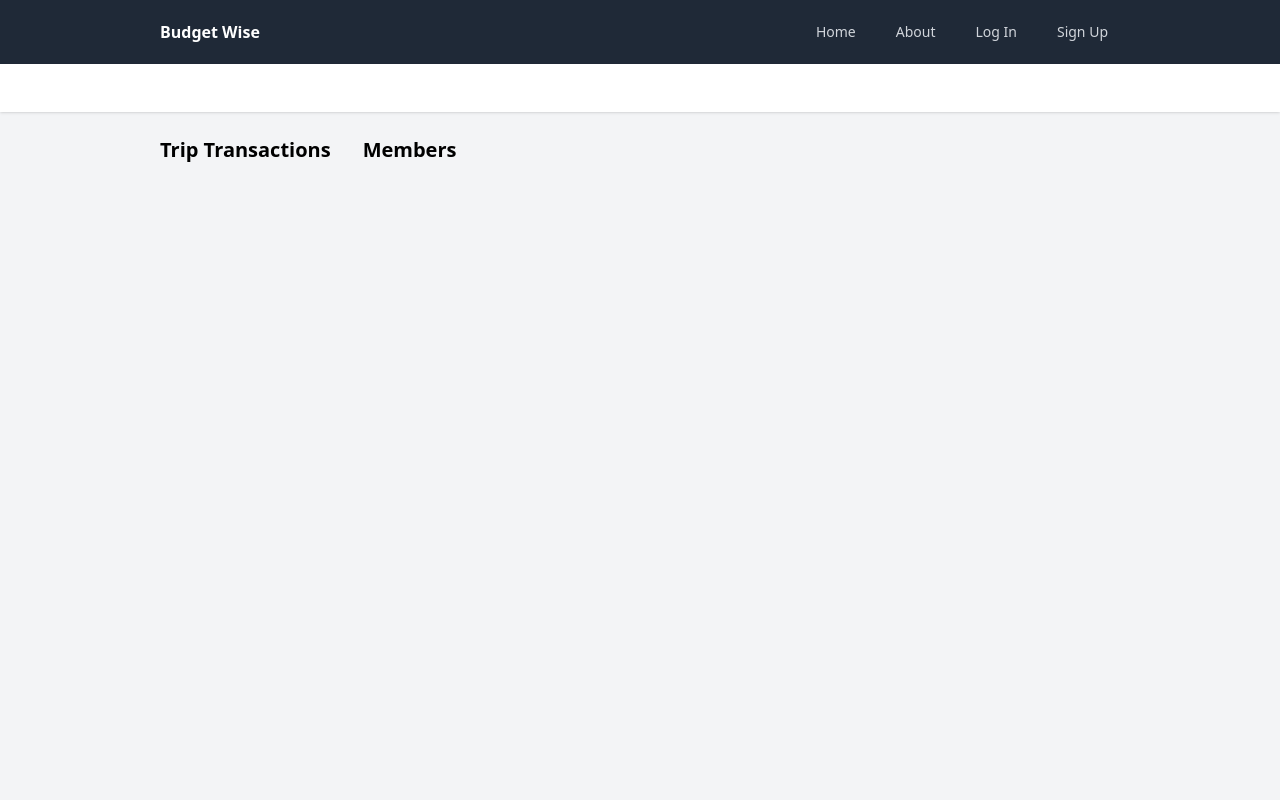
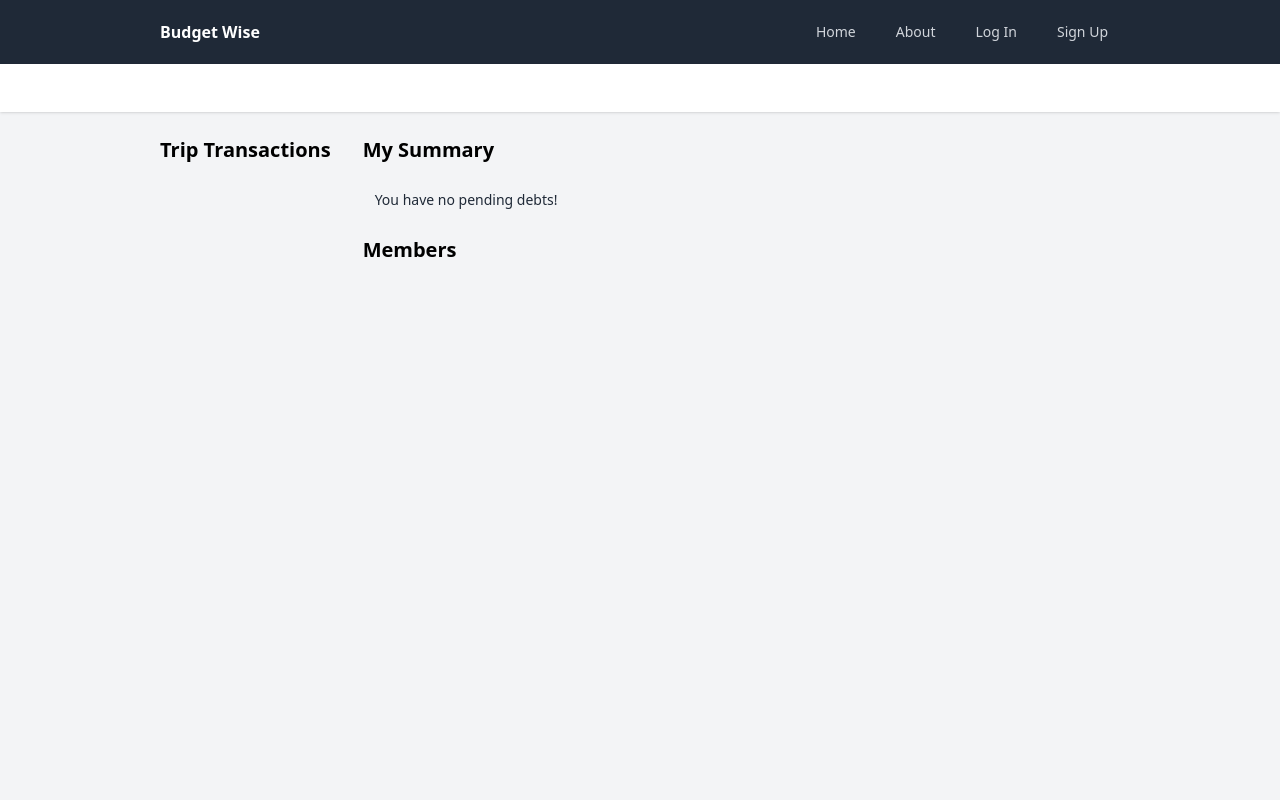
Before and after one commit to max172-hqt/budgetwise, a PHP site: template templates/trip/show.html.twig in a window 1280 px wide. Run offline with PHP 8.4, Linux system fonts and the light colour scheme; the template is opened without the code that fills it, so the values that code supplies are empty; some libraries are stand-ins or nearby versions.

Commit message:
feat: Style trip detail page and show info

```diff
--- a/src/Core/BudgetCalculation.php
+++ b/src/Core/BudgetCalculation.php
@@ -112,7 +112,6 @@ class BudgetCalculation
         $resolveTable = [];
 
         while ($start < $end) {
-            dump($resolveTable);
             $owe = $table[$start]['own'];
             $own = $table[$end]['own'];
 
--- a/templates/layout.html.twig
+++ b/templates/layout.html.twig
@@ -8,7 +8,7 @@
     <script src="https://cdn.tailwindcss.com?plugins=forms"></script>
 </head>
 
-<body class="h-full bg-gray-100">
+<body class="h-full bg-gray-100 overflow-hidden">
 <div class="min-h-full">
     {{ include('partials/nav.html.twig') }}
     {{ include('partials/banner.html.twig') }}
--- a/templates/trip/show.html.twig
+++ b/templates/trip/show.html.twig
@@ -1,10 +1,11 @@
 {% extends "layout.html.twig" %}
 
 {% block content %}
-    <div class="flex gap-8">
-        <div class="flex flex gap-4 flex-col">
+    <div class="flex gap-8 max-h-screen h-[calc(100vh-220px)]">
+        <div class="flex gap-4 flex-col">
             <h1 class="text-xl font-bold">Trip Transactions</h1>
-            <ul role="list" class="divide-y divide-gray-100 bg-white">
+
+            <ul role="list" class="divide-y divide-gray-100 bg-white overflow-y-auto">
                 {% for transaction in transactions %}
                     <div class="flex justify-between gap-x-6 py-5 px-4">
                         <div class="flex gap-x-4">
@@ -22,11 +23,36 @@
             </ul>
         </div>
         <div class="flex flex-grow gap-4 flex-col">
+            <div class="flex gap-4 flex-col">
+                <h1 class="text-xl font-bold">My Summary</h1>
+                {% if resolvedTable[currentUser.email] is empty %}
+                    <p class="leading-6 px-3 py-2 text-gray-800 text-sm">You have no pending debts!</p>
+                {% else %}
+                    <ul role="list" class="divide-y divide-gray-100 bg-white overflow-y-auto flex-grow">
+                        {% for email, amount in resolvedTable[currentUser.email] %}
+                            <div class="flex justify-between gap-x-6 py-5 px-4">
+                                <div class="flex gap-x-4">
+                                    <div class="min-w-0 flex-auto">
+                                        <p class="text-sm leading-6 text-gray-900">You need to
+                                            pay <span class="font-semibold">{{ email }}</span></p>
+                                    </div>
+                                </div>
+                                <div class="hidden sm:flex sm:flex-col sm:items-end">
+                                    <p class="text-sm leading-6 text-gray-900 font-bold text-red-500">{{ amount|format_money }}</p>
+                                </div>
+                            </div>
+                        {% endfor %}
+                    </ul>
+                {% endif %}
+            </div>
+
+            <div class="flex gap-4 flex-col">
                 <h1 class="text-xl font-bold">Members</h1>
                 {% for user in budgetTable %}
                     <details>
-                    <summary class="text-sm font-semibold leading-6 text-gray-900 cursor-pointer bg-white px-4 py-2">
-                        {{ user.email == currentUser.email ? 'You' : user.email }}
+                        <summary
+                                class="text-sm font-semibold leading-6 text-gray-900 cursor-pointer bg-white px-4 py-2">
+                            {{ user.email == currentUser.email ? 'You - ' ~ user.email : user.email }}
                             {% if user.own.isNegative %}
                                 <span class="text-red-500 float-right">Owes: {{ user.own.absolute|format_money }}</span>
                             {% else %}
@@ -46,7 +72,7 @@
                         </div>
                     </details>
                 {% endfor %}
-
+            </div>
         </div>
     </div>
 {% endblock %}
```
Lines whose indentation alone changed are shown as unchanged.
